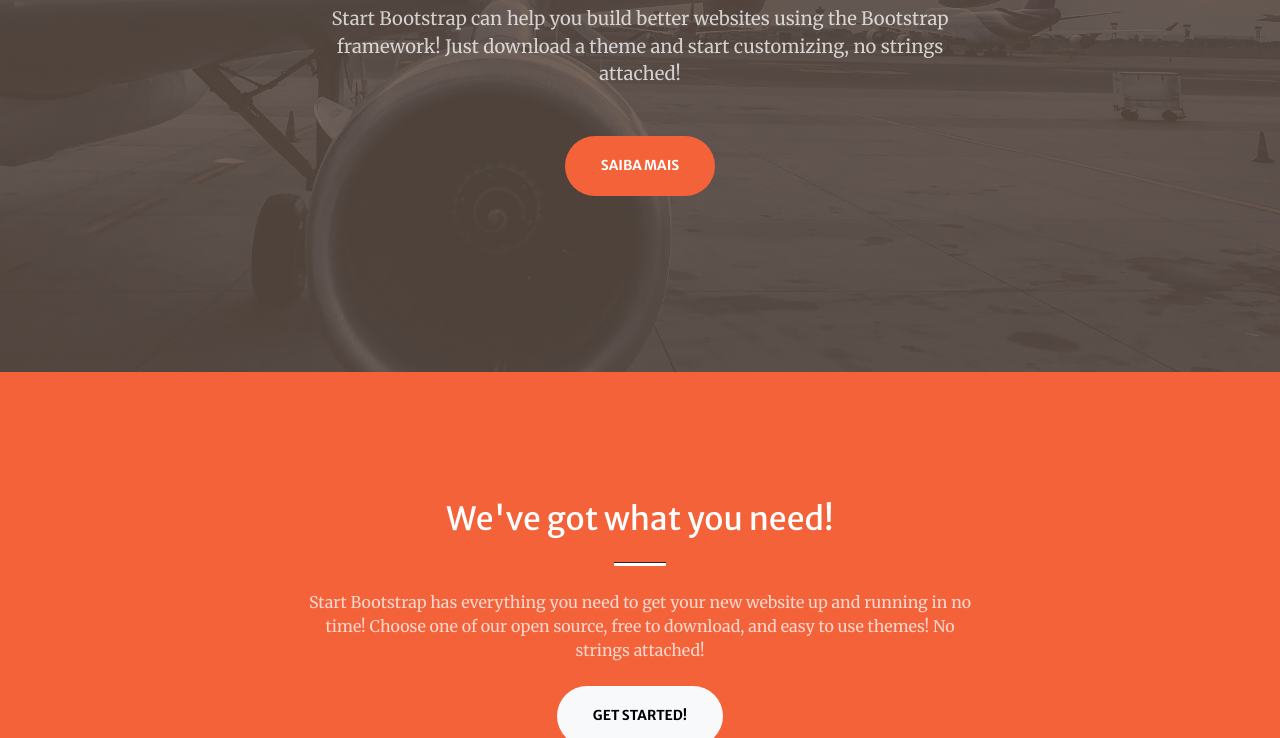
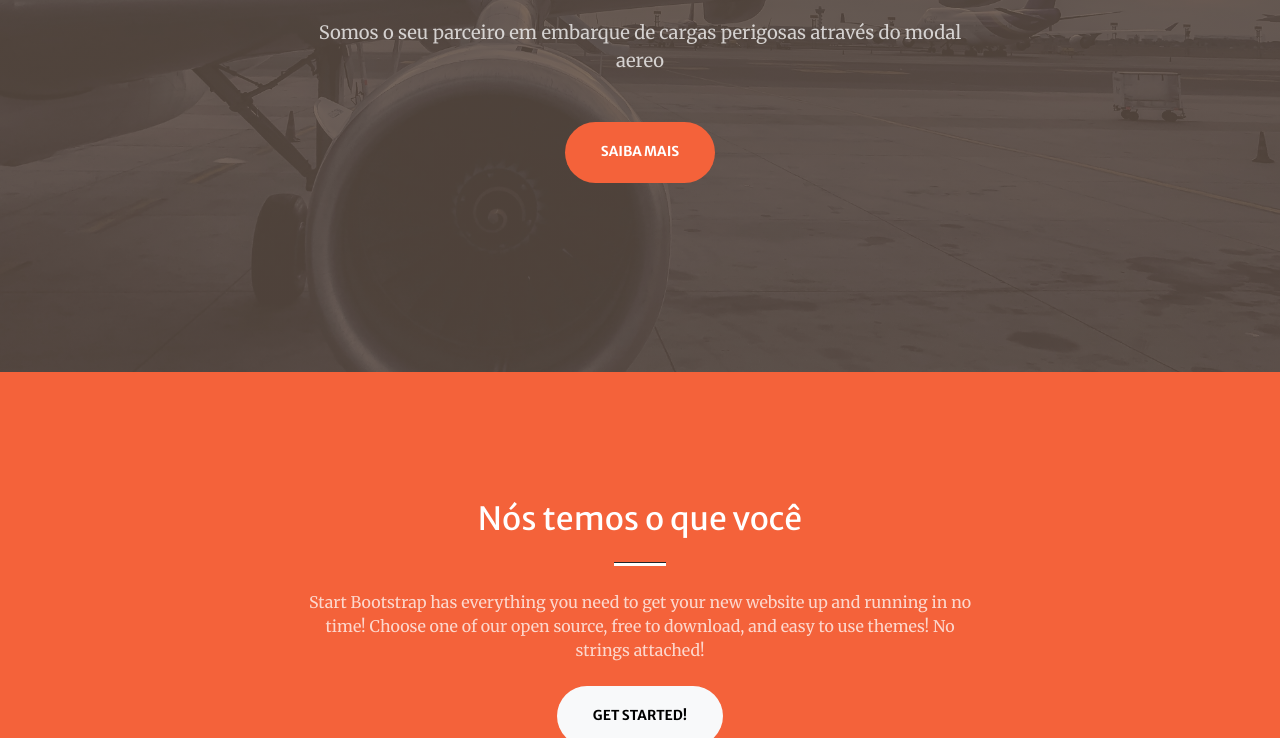
Before and after one commit to alexmatheus21/DGR-services-Website, a plain HTML site: page index.html in a window 1280 px wide. Shown: the part 428-1166 px from the top of the page. Drawn offline with nearby package versions, Linux system fonts and the light colour scheme; some packages are replaced by stand-ins of ours; a script that the page names is missing.

Commit message:
Update index.html

```diff
--- a/index.html
+++ b/index.html
@@ -43,7 +43,7 @@
                         <hr class="divider" />
                     </div>
                     <div class="col-lg-8 align-self-baseline">
-                        <p class="text-white-75 mb-5">Start Bootstrap can help you build better websites using the Bootstrap framework! Just download a theme and start customizing, no strings attached!</p>
+                        <p class="text-white-75 mb-5">Somos o seu parceiro em embarque de cargas perigosas através do modal aereo</p>
                         <a class="btn btn-primary btn-xl" href="#sobre">Saiba mais</a>
                     </div>
                 </div>
@@ -54,7 +54,7 @@
             <div class="container px-4 px-lg-5">
                 <div class="row gx-4 gx-lg-5 justify-content-center">
                     <div class="col-lg-8 text-center">
-                        <h2 class="text-white mt-0">We've got what you need!</h2>
+                        <h2 class="text-white mt-0">Nós temos o que você</h2>
                         <hr class="divider divider-light" />
                         <p class="text-white-75 mb-4">Start Bootstrap has everything you need to get your new website up and running in no time! Choose one of our open source, free to download, and easy to use themes! No strings attached!</p>
                         <a class="btn btn-light btn-xl" href="#services">Get Started!</a>
```
